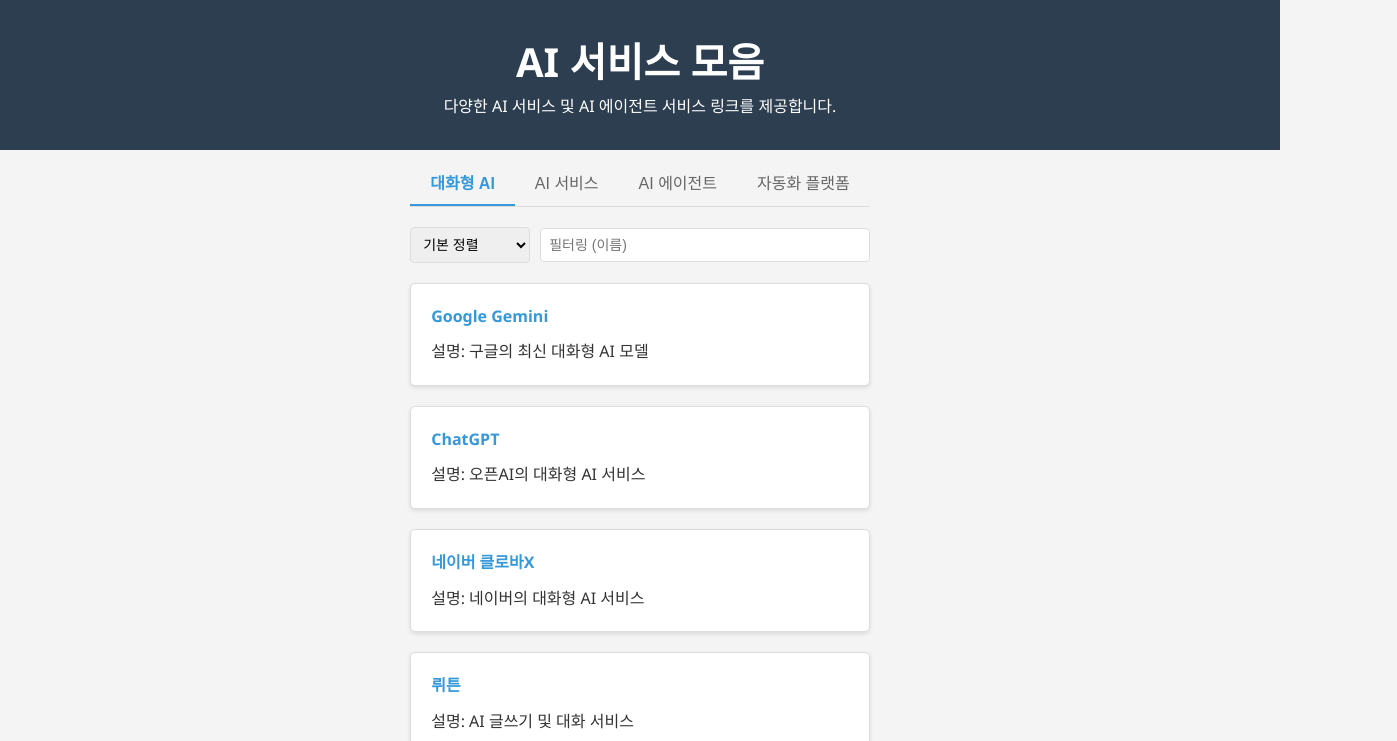
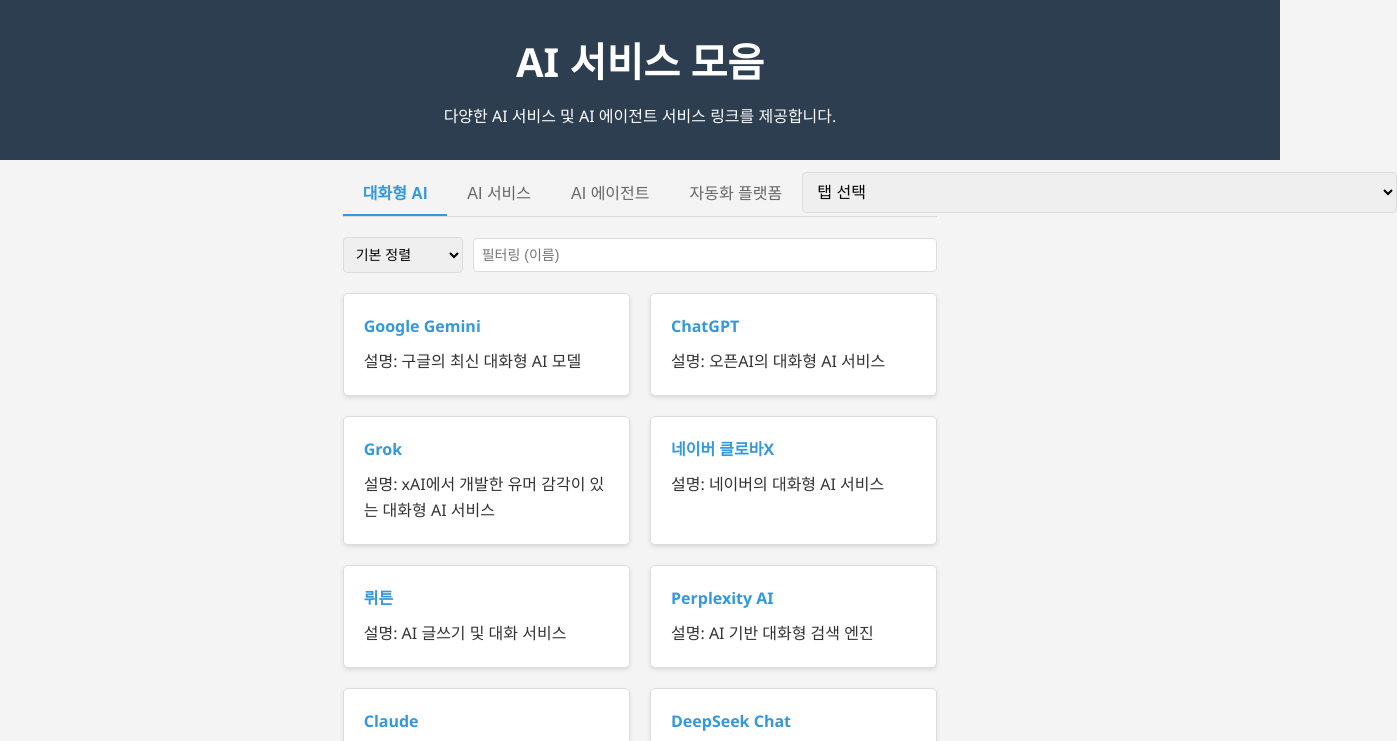
Before and after one commit to SunghyunKwon/ai, a plain HTML site: page index.html in a window 1280 px wide. Both pictures are taken after a click on the button "대화형 AI". Shown: the top 741 px of the page, 1397 px wide, since content can reach past the window. Drawn offline with Linux system fonts and the light colour scheme; files whose address does not match are found by name.

Commit message:
fix: fix the design

```diff
--- a/index.html
+++ b/index.html
@@ -1,5 +1,6 @@
 <!DOCTYPE html>
 <html lang="ko">
+
 <head>
     <meta charset="UTF-8">
     <meta name="viewport" content="width=device-width, initial-scale=1.0">
@@ -7,6 +8,7 @@
     <link rel="stylesheet" href="style.css">
     <script src="script.js" defer></script>
 </head>
+
 <body>
     <div class="loading-overlay" id="loadingOverlay">
         <div class="loading-spinner"></div>
@@ -20,17 +22,21 @@
     <main class="container">
         <div class="tab-menu">
             <div class="tab-buttons">
-              <button class="tab-button active" data-tab="conversational_ai" data-i18n="conversational_ai">대화형 AI</button>
+                <button class="tab-button active" data-tab="conversational_ai" data-i18n="conversational_ai">대화형
+                    AI</button>
                 <button class="tab-button" data-tab="ai_services" data-i18n="ai_services">AI 서비스</button>
                 <button class="tab-button" data-tab="ai_agents" data-i18n="ai_agents">AI 에이전트</button>
-              <button class="tab-button" data-tab="automation_platforms" data-i18n="automation_platforms">자동화 플랫폼</button>
+                <button class="tab-button" data-tab="automation_platforms" data-i18n="automation_platforms">자동화
+                    플랫폼</button>
             </div>
             <select class="tab-select" data-i18n="tab_select">
+                <option value="" disabled selected hidden data-i18n="tab_select_placeholder">탭 선택</option>
                 <option value="conversational_ai" data-i18n="conversational_ai">대화형 AI</option>
                 <option value="ai_services" data-i18n="ai_services">AI 서비스</option>
                 <option value="ai_agents" data-i18n="ai_agents">AI 에이전트</option>
                 <option value="automation_platforms" data-i18n="automation_platforms">자동화 플랫폼</option>
             </select>
+
         </div>
         <div class="sort-filter-container">
             <select id="sortSelect">
@@ -50,6 +56,10 @@
                     <div class="service-item">
                         <a href="https://chat.openai.com/">ChatGPT</a>
                         <p data-i18n="chatgpt_description">설명: 오픈AI의 대화형 AI 서비스</p>
+                    </div>
+                    <div class="service-item">
+                        <a href="https://x.ai/">Grok</a>
+                        <p data-i18n="grok_description">설명: xAI에서 개발한 유머 감각이 있는 대화형 AI 서비스</p>
                     </div>
                     <div class="service-item">
                         <a href="https://clova-x.naver.com/">네이버 클로바X</a>
@@ -148,4 +158,5 @@
         </div>
     </main>
 </body>
+
 </html>
--- a/script.js
+++ b/script.js
@@ -1,116 +1,121 @@
 document.addEventListener('DOMContentLoaded', function() {
-    const tabButtons = document.querySelectorAll('.tab-button');
+    // Loading
+    const loadingOverlay = document.getElementById('loadingOverlay');
+    window.addEventListener('load', function() {
+        loadingOverlay.style.display = 'none';
+    });
+
+    // Mobile select menu
+    const tabSelect = document.querySelector('.tab-select');
     const tabContents = document.querySelectorAll('.tab-content');
-    const loadingOverlay = document.getElementById('loadingOverlay');
-    const sortSelect = document.getElementById('sortSelect');
-    const filterInput = document.getElementById('filterInput');
-    let currentTab = null;
 
-    // Function to sort service items
-    function sortServiceItems(sortType) {
-        if (!currentTab) return;
-        const serviceList = currentTab.querySelector('.service-list');
-        const serviceItems = Array.from(serviceList.querySelectorAll('.service-item'));
+    tabSelect.addEventListener('change', function() {
+        const selectedTab = this.value;
 
-        serviceItems.sort((a, b) => {
-            const aName = a.querySelector('a').textContent.toLowerCase();
-            const bName = b.querySelector('a').textContent.toLowerCase();
-
-            if (sortType === 'asc') {
-                return aName.localeCompare(bName);
-            } else if (sortType === 'desc') {
-                return bName.localeCompare(aName);
+        tabContents.forEach(tabContent => {
+            if (tabContent.id === selectedTab) {
+                tabContent.classList.add('active');
             } else {
-                return 0; // Default order
+                tabContent.classList.remove('active');
             }
         });
+    });
 
-        // Re-append sorted items to the service list
-        serviceItems.forEach(item => serviceList.appendChild(item));
+    // Initial tab loading
+    const defaultTab = tabSelect.value;
+    tabContents.forEach(tabContent => {
+        if (tabContent.id === defaultTab) {
+            tabContent.classList.add('active');
+        } else {
+            tabContent.classList.remove('active');
+        }
+    });
+
+    // Desktop button menu
+    const tabButtons = document.querySelectorAll('.tab-button');
+    tabButtons.forEach(button => {
+        button.addEventListener('click', () => {
+            // Remove active class from all buttons
+            tabButtons.forEach(btn => btn.classList.remove('active'));
+            // Add active class to the clicked button
+            button.classList.add('active');
+
+            // Hide all tab contents
+            tabContents.forEach(tab => tab.classList.remove('active'));
+            // Show the content of the clicked tab
+            const tabId = button.dataset.tab;
+            const activeTab = document.getElementById(tabId);
+            activeTab.classList.add('active');
+        });
+    });
+
+    // i18n
+    loadTranslations();
+
+    function loadTranslations() {
+        const lang = 'ko'; // navigator.language.substring(0, 2); // Get the first two characters of the language code
+        fetch(`${lang}.json`)
+            .then(response => response.json())
+            .then(translations => {
+                translatePage(translations);
+            })
+            .catch(error => {
+                console.error('Error loading translations:', error);
+            });
     }
 
-    // Function to filter service items
-    function filterServiceItems(filterText) {
-        if (!currentTab) return;
-        const serviceItems = currentTab.querySelectorAll('.service-item');
-        const lowerCaseFilterText = filterText.toLowerCase();
-
-        serviceItems.forEach(item => {
-            const itemName = item.querySelector('a').textContent.toLowerCase();
-            if (itemName.includes(lowerCaseFilterText)) {
-                item.style.display = '';
-            } else {
-                item.style.display = 'none';
+    function translatePage(translations) {
+        const elements = document.querySelectorAll('[data-i18n]');
+        elements.forEach(element => {
+            const key = element.dataset.i18n;
+            if (translations[key]) {
+                element.textContent = translations[key];
             }
         });
     }
+    // Service sort and filtering
+    const sortSelect = document.getElementById('sortSelect');
+    const filterInput = document.getElementById('filterInput');
+    const serviceLists = document.querySelectorAll('.service-list');
 
-    // Function to hide the loading overlay
-    function hideLoadingOverlay() {
-      loadingOverlay.style.display = 'none';
+    function sortServices(order = 'default') {
+        serviceLists.forEach(serviceList => {
+            const services = Array.from(serviceList.querySelectorAll('.service-item'));
+            services.sort((a, b) => {
+                const aName = a.querySelector('a').textContent.toLowerCase();
+                const bName = b.querySelector('a').textContent.toLowerCase();
+                if (order === 'asc') {
+                    return aName.localeCompare(bName);
+                } else if (order === 'desc') {
+                    return bName.localeCompare(aName);
+                } else {
+                    return 0;
+                }
+            });
+            serviceList.innerHTML = '';
+            services.forEach(service => serviceList.appendChild(service));
+        });
     }
 
-    // Function to show the loading overlay
-    function showLoadingOverlay() {
-      loadingOverlay.style.display = 'flex';
+    function filterServices(searchTerm) {
+        serviceLists.forEach(serviceList => {
+            const services = Array.from(serviceList.querySelectorAll('.service-item'));
+            services.forEach(service => {
+                const name = service.querySelector('a').textContent.toLowerCase();
+                if (name.includes(searchTerm.toLowerCase())) {
+                    service.style.display = '';
+                } else {
+                    service.style.display = 'none';
+                }
+            });
+        });
     }
 
-    // Initialize the loading overlay
-    showLoadingOverlay();
-
-    // Tab button event listeners
-    tabButtons.forEach(button => {
-        button.addEventListener('click', () => {
-            // Remove active class from all buttons and contents
-            tabButtons.forEach(btn => btn.classList.remove('active'));
-            tabContents.forEach(content => content.classList.remove('active'));
-
-            // Add active class to clicked button
-            button.classList.add('active');
-
-            // Show corresponding tab content
-            const tabId = button.dataset.tab;
-            const tabContent = document.getElementById(tabId);
-            if (tabContent) {
-                tabContent.classList.add('active');
-                currentTab = tabContent;
-            }
-            sortServiceItems(sortSelect.value);
-            filterServiceItems(filterInput.value);
-        });
-    });
-
-    // Event listeners for sorting and filtering
     sortSelect.addEventListener('change', () => {
-      sortServiceItems(sortSelect.value);
+        sortServices(sortSelect.value);
     });
 
     filterInput.addEventListener('input', () => {
-      filterServiceItems(filterInput.value);
+        filterServices(filterInput.value);
     });
-
-    // Hide the loading overlay after a delay (simulating content load)
-    setTimeout(hideLoadingOverlay, 500);
-
-    // localization support
-    function loadTranslations(lang) {
-        fetch(`translations/${lang}.json`)
-            .then(response => response.json())
-            .then(translations => {
-                document.querySelectorAll('[data-i18n]').forEach(element => {
-                    const key = element.dataset.i18n;
-                    if (translations[key]) {
-                        if (element.tagName === 'INPUT') {
-                          element.placeholder = translations[key];
-                        } else {
-                          element.textContent = translations[key];
-                        }
-                    }
-                });
-            })
-            .catch(error => console.error('Error loading translations:', error));
-    }
-
-    // Load the default language
-    loadTranslations('ko');
 });
--- a/style.css
+++ b/style.css
@@ -1,4 +1,6 @@
-/* CSS Reset */
+/*--------------------------------------------------------------------
+  CSS Reset & General Styles
+--------------------------------------------------------------------*/
 * {
   margin: 0;
   padding: 0;
@@ -18,43 +20,6 @@
   --font-family: 'Segoe UI', Tahoma, Geneva, Verdana, sans-serif;
 }
 
-/* General styles */
-body {
-    font-family: var(--font-family);
-    background-color: var(--background-color);
-    color: var(--text-color);
-    line-height: 1.6;
-    min-height: 100vh;
-    display: flex;
-    flex-direction: column;
-}
-
-.container {
-    max-width: 1000px;
-    margin: 0 auto;
-    padding: 0 20px;
-    margin-top: 10px;
-    margin-bottom: 10px;/* CSS Reset */
-    * {
-        margin: 0;
-        padding: 0;
-        box-sizing: border-box;
-    }
-
-    /* Variables */
-    :root {
-        --primary-color: #3498db; /* Blue */
-        --secondary-color: #2c3e50; /* Dark Blue */
-        --text-color: #333;
-        --background-color: #f4f4f4;
-        --light-gray: #eee;
-        --border-color: #ddd;
-        --link-color: var(--primary-color);
-        --link-hover-color: #2980b9;
-        --font-family: 'Segoe UI', Tahoma, Geneva, Verdana, sans-serif;
-    }
-
-    /* General styles */
 body {
   font-family: var(--font-family);
   background-color: var(--background-color);
@@ -68,11 +33,13 @@
 
 .container {
   max-width: 1000px;
-        margin: 0 auto;
+  margin: 10px auto; /* Added margin for top/bottom */
   padding: 0 20px;
 }
 
-    /* Header styles */
+/*--------------------------------------------------------------------
+  Header Styles
+--------------------------------------------------------------------*/
 header {
   background-color: var(--secondary-color);
   color: #fff;
@@ -88,7 +55,9 @@
   font-size: 2.5em;
 }
 
-    /* Main content styles */
+/*--------------------------------------------------------------------
+  Main Content & Tab Styles
+--------------------------------------------------------------------*/
 main {
   padding: 20px 0;
   flex-grow: 1;
@@ -96,7 +65,7 @@
   flex-direction: column;
 }
 
-    /* Tab Menu styles */
+/* Tab Menu */
 .tab-menu {
   display: flex;
   border-bottom: 1px solid var(--border-color);
@@ -105,7 +74,11 @@
   top: 68px;
   z-index: 10;
   background-color: var(--background-color);
-        align-items: center; /* Add this to center items vertically */
+  align-items: center; /* Center items vertically */
+}
+.tab-menu > * {
+  /* Target both buttons and select inside tab-menu */
+  flex-shrink: 0; /* Prevent items from shrinking */
 }
 
 .tab-buttons {
@@ -113,7 +86,7 @@
   flex-wrap: nowrap;
   overflow-x: auto;
   white-space: nowrap;
-        -webkit-overflow-scrolling: touch; /* Add for smooth scrolling on iOS */
+  -webkit-overflow-scrolling: touch; /* Smooth scrolling on iOS */
 }
 
 .tab-button {
@@ -123,9 +96,8 @@
   cursor: pointer;
   font-size: 16px;
   border-bottom: 2px solid transparent;
-        transition: border-color 0.3s ease;
+  transition: border-color 0.3s ease, color 0.3s ease; /* Add color transition */
   color: #666;
-        flex-shrink: 0;
 }
 
 .tab-button.active {
@@ -134,18 +106,32 @@
   font-weight: bold;
 }
 
+/* Tab Select (Mobile) */
 .tab-select {
-        display: none; /* Hide by default */
+  width: 100%; /* Make it full width on mobile */
   padding: 10px;
   border: 1px solid var(--border-color);
   border-radius: 4px;
   font-size: 16px;
-        margin-left: auto; /* Push select to the right */
-        font-size: 18px; /* Increase font size */
-        width: 150px;
+  -webkit-appearance: menulist; /* Override default appearance */
+  -moz-appearance: menulist;
+  appearance: menulist;
+  cursor: pointer;
 }
 
-    /* Tab Content styles */
+.tab-select:focus {
+  outline: none;
+  border-color: #007bff;
+  box-shadow: 0 0 5px rgba(0, 123, 255, 0.5);
+}
+
+.tab-select option {
+  font-size: 16px;
+  padding: 10px;
+}
+
+
+/* Tab Content */
 .tab-container {
   flex-grow: 1;
 }
@@ -159,7 +145,9 @@
   display: block;
 }
 
-    /* Service List styles */
+/*--------------------------------------------------------------------
+  Service List Styles
+--------------------------------------------------------------------*/
 .service-list {
   display: grid;
   grid-template-columns: repeat(auto-fit, minmax(250px, 1fr));
@@ -197,7 +185,9 @@
   color: var(--text-color);
 }
 
-    /* Responsive design */
+/*--------------------------------------------------------------------
+  Responsive Design
+--------------------------------------------------------------------*/
 @media (max-width: 768px) {
   .container {
     padding: 0 10px;
@@ -206,14 +196,10 @@
   .service-list {
     grid-template-columns: 1fr;
   }
-
   .tab-buttons {
     display: none; /* Hide tab buttons on mobile */
   }
-
   .tab-select {
-            margin-top: 10px;
-            width: 100%;
     display: block; /* Show tab select on mobile */
   }
 
@@ -222,7 +208,9 @@
   }
 }
 
-    /* Loading Overlay */
+/*--------------------------------------------------------------------
+  Loading Overlay & Spinner
+--------------------------------------------------------------------*/
 .loading-overlay {
   position: fixed;
   top: 0;
@@ -246,11 +234,17 @@
 }
 
 @keyframes spin {
-      0% { transform: rotate(0deg); }
-      100% { transform: rotate(360deg); }
+  0% {
+    transform: rotate(0deg);
+  }
+  100% {
+    transform: rotate(360deg);
+  }
 }
 
-    /* Sort and Filter */
+/*--------------------------------------------------------------------
+  Sort and Filter
+--------------------------------------------------------------------*/
 .sort-filter-container {
   margin-bottom: 20px;
   display: flex;
@@ -258,7 +252,8 @@
   align-items: center;
 }
 
-    #sortSelect {
+#sortSelect,
+#filterInput {
   padding: 8px;
   border: 1px solid var(--border-color);
   border-radius: 4px;
@@ -266,209 +261,5 @@
 }
 
 #filterInput {
-      padding: 8px;
-      border: 1px solid var(--border-color);
-      border-radius: 4px;
-      font-size: 14px;
   flex-grow: 1;
 }
-
-}
-
-/* Header styles */
-header {
-    background-color: var(--secondary-color);
-    color: #fff;
-    padding: 20px 0;
-    text-align: center;
-    position: sticky;
-    top: 0;
-    z-index: 100;
-}
-
-header h1 {
-    margin-bottom: 10px;
-    font-size: 2.5em;
-}
-
-/* Main content styles */
-main {
-    padding: 20px 0;
-    flex-grow: 1;
-    display: flex;
-    flex-direction: column;
-}
-
-/* Tab Menu styles */
-.tab-menu {
-    display: flex;
-    border-bottom: 1px solid var(--border-color);
-    margin-bottom: 20px;
-    position: sticky;
-    top: 68px;
-    z-index: 10;
-    background-color: var(--background-color);
-    align-items: center; /* Add this to center items vertically */
-}
-
-.tab-buttons {
-    display: flex;
-    flex-wrap: nowrap;
-    overflow-x: auto;
-    white-space: nowrap;
-    -webkit-overflow-scrolling: touch; /* Add for smooth scrolling on iOS */
-}
-
-.tab-button {
-    background: none;
-    border: none;
-    padding: 10px 20px;
-    cursor: pointer;
-    font-size: 16px;
-    border-bottom: 2px solid transparent;
-    transition: border-color 0.3s ease;
-    color: #666;
-    flex-shrink: 0;
-}
-
-.tab-button.active {
-    border-color: var(--primary-color);
-    color: var(--primary-color);
-    font-weight: bold;
-}
-
-.tab-select {
-    display: none; /* Hide by default */
-    padding: 10px;
-    border: 1px solid var(--border-color);
-    border-radius: 4px;
-    font-size: 16px;
-    margin-left: auto; /* Push select to the right */
-}
-
-/* Tab Content styles */
-.tab-container {
-    flex-grow: 1;
-}
-
-.tab-content {
-    display: none;
-    height: 100%;
-}
-
-.tab-content.active {
-    display: block;
-}
-
-/* Service List styles */
-.service-list {
-    display: grid;
-    grid-template-columns: repeat(auto-fit, minmax(250px, 1fr));
-    gap: 20px;
-}
-
-.service-item {
-    background-color: #fff;
-    border: 1px solid var(--border-color);
-    padding: 20px;
-    border-radius: 5px;
-    box-shadow: 0 2px 4px rgba(0, 0, 0, 0.1);
-    transition: transform 0.3s ease;
-}
-
-.service-item:hover {
-    transform: translateY(-5px);
-}
-
-.service-item a {
-    text-decoration: none;
-    color: var(--link-color);
-    font-weight: bold;
-    display: block;
-    margin-bottom: 10px;
-    transition: color 0.3s ease;
-}
-
-.service-item a:hover {
-    color: var(--link-hover-color);
-}
-
-.service-item p {
-    margin: 0;
-    color: var(--text-color);
-}
-
-/* Responsive design */
-@media (max-width: 768px) {
-    .container {
-        padding: 0 10px;
-    }
-
-    .service-list {
-        grid-template-columns: 1fr;
-    }
-
-    .tab-buttons {
-        display: none; /* Hide tab buttons on mobile */
-    }
-
-    .tab-select {
-        width: 100%;
-        display: block; /* Show tab select on mobile */
-    }
-
-    header h1 {
-      font-size: 2em;
-    }
-}
-
-/* Loading Overlay */
-.loading-overlay {
-  position: fixed;
-  top: 0;
-  left: 0;
-  width: 100%;
-  height: 100%;
-  background-color: rgba(255, 255, 255, 0.7); /* Semi-transparent white */
-  display: flex;
-  justify-content: center;
-  align-items: center;
-  z-index: 1000; /* Ensure it's on top */
-}
-
-.loading-spinner {
-  border: 8px solid rgba(0, 0, 0, 0.1);
-  border-left-color: var(--primary-color);
-  border-radius: 50%;
-  width: 50px;
-  height: 50px;
-  animation: spin 1s linear infinite;
-}
-
-@keyframes spin {
-  0% { transform: rotate(0deg); }
-  100% { transform: rotate(360deg); }
-}
-
-/* Sort and Filter */
-.sort-filter-container {
-  margin-bottom: 20px;
-  display: flex;
-  gap: 10px;
-  align-items: center;
-}
-
-#sortSelect {
-  padding: 8px;
-  border: 1px solid var(--border-color);
-  border-radius: 4px;
-  font-size: 14px;
-}
-
-#filterInput {
-  padding: 8px;
-  border: 1px solid var(--border-color);
-  border-radius: 4px;
-  font-size: 14px;
-  flex-grow: 1;
-}
--- a/translations/ko.json
+++ b/translations/ko.json
@@ -1,6 +1,7 @@
 {
   "title": "AI 서비스 모음",
   "description": "다양한 AI 서비스 및 AI 에이전트 서비스 링크를 제공합니다.",
+  "tab_select_placeholder": "탭 선택",
   "conversational_ai": "대화형 AI",
   "ai_services": "AI 서비스",
   "ai_agents": "AI 에이전트",
@@ -12,6 +13,7 @@
   "perplexity_description": "설명: AI 기반 대화형 검색 엔진",
   "claude_description": "설명: Anthropic에서 개발한 대화형 AI 서비스",
   "deepseek_description": "설명: DeepSeek에서 개발한 강력한 성능의 대화형 AI 서비스",
+  "grok_description": "설명: xAI에서 개발한 유머 감각이 있는 대화형 AI 서비스",
   "lunit_description": "설명: 흉부 엑스레이 영상 분석 AI 서비스",
   "vrew_description": "설명: 영상 편집 자동화 AI 서비스",
   "mindsweeper_description": "설명: AI 기반 악성코드 탐지 서비스",
@@ -30,6 +32,5 @@
   "sort_default": "기본 정렬",
   "sort_asc": "이름 오름차순",
   "sort_desc": "이름 내림차순",
-  "filter_placeholder": "필터링 (이름)",
-  "tab_select" : "탭 선택"
+  "filter_placeholder": "필터링 (이름)"
 }
```
Also changed, not shown: translations/en.json (+12 -11 lines). Lines whose indentation alone changed are shown as unchanged.
